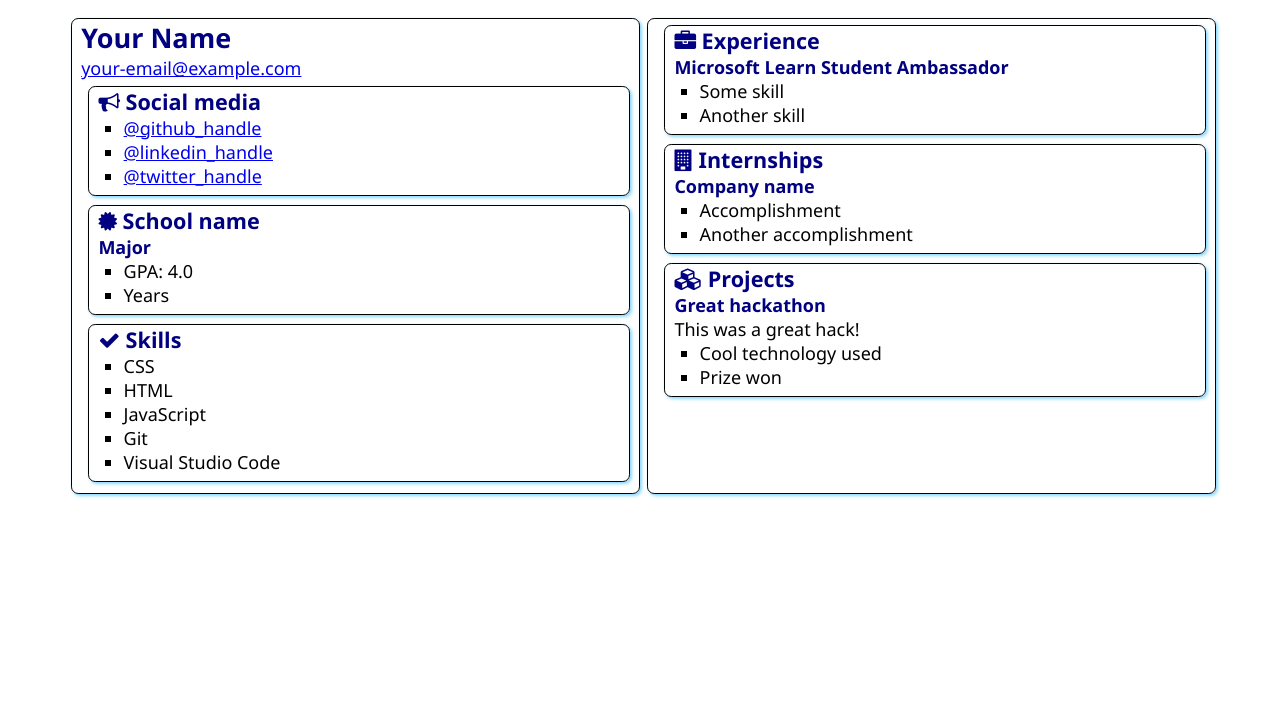
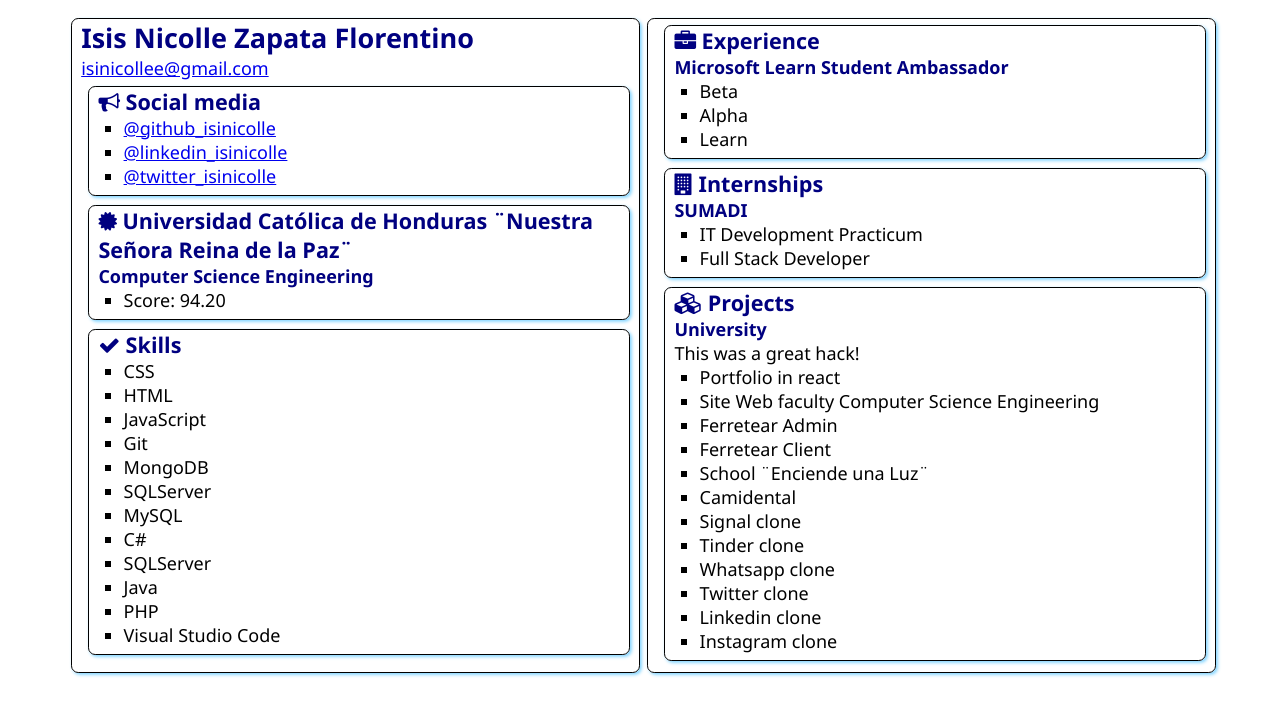
Before and after one commit to isinicolle/SATechnicalOnboarding, a plain HTML site: page src/index.html in a window 1280 px wide. Drawn offline with Linux system fonts and the light colour scheme.

Commit message:
Update Onboarding - Isis Nicolle Zapata
-Deploy in azure
-Github Actions
-Update index.html (My information)

```diff
--- a/src/index.html
+++ b/src/index.html
@@ -12,8 +12,8 @@
 <body>
     <main>
         <article class="box">
-            <h1>Your Name</h1>
-            <div><a href="mailto:your.email@example.com">your-email@example.com</a></div>
+            <h1>Isis Nicolle Zapata Florentino</h1>
+            <div><a href="mailto:your.email@example.com">isinicollee@gmail.com</a></div>
 
             <section class="box">
                 <h2>
@@ -21,9 +21,9 @@
                     Social media
                 </h2>
                 <ul>
-                    <li><a href="https://github.com/<handle>">@github_handle</a></li>
-                    <li><a href="https://linkedin.com/in/<handle>">@linkedin_handle</a></li>
-                    <li><a href="https://twitter.com/<handle>">@twitter_handle</a></li>
+                    <li><a href="https://github.com/isinicolle">@github_isinicolle</a></li>
+                    <li><a href="https://linkedin.com/in/isinicolle">@linkedin_isinicolle</a></li>
+                    <li><a href="https://twitter.com/isinicolle">@twitter_isinicolle</a></li>
                 </ul>
             </section>
 
@@ -31,12 +31,11 @@
                 <div class="education">
                     <h2>
                         <i class="fa fa-certificate" aria-hidden="true"></i>
-                        School name
+                        Universidad Católica de Honduras ¨Nuestra Señora Reina de la Paz¨
                     </h2>
-                    <h3>Major</h3>
+                    <h3>Computer Science Engineering</h3>
                     <ul>
-                        <li>GPA: 4.0</li>
-                        <li>Years</li>
+                        <li>Score: 94.20</li>
                     </ul>
                 </div>
             </section>
@@ -51,6 +50,13 @@
                     <li>HTML</li>
                     <li>JavaScript</li>
                     <li>Git</li>
+                    <li>MongoDB</li>
+                    <li>SQLServer</li>
+                    <li>MySQL</li>
+                    <li>C#</li>
+                    <li>SQLServer</li>
+                    <li>Java</li>
+                    <li>PHP</li>
                     <li>Visual Studio Code</li>
                 </ul>
             </section>
@@ -63,8 +69,9 @@
                 </h2>
                 <h3>Microsoft Learn Student Ambassador</h3>
                 <ul>
-                    <li>Some skill</li>
-                    <li>Another skill</li>
+                    <li>Beta</li>
+                    <li>Alpha</li>
+                    <li>Learn</li>
                 </ul>
             </section>
             <section class="box">
@@ -73,10 +80,10 @@
                     Internships
                 </h2>
 
-                <h3>Company name</h3>
+                <h3>SUMADI</h3>
                 <ul>
-                    <li>Accomplishment</li>
-                    <li>Another accomplishment</li>
+                    <li>IT Development Practicum</li>
+                    <li>Full Stack Developer</li>
                 </ul>
             </section>
             <section class="box">
@@ -85,11 +92,21 @@
                     Projects
                 </h2>
 
-                <h3>Great hackathon</h3>
+                <h3>University</h3>
                 <div>This was a great hack!</div>
                 <ul>
-                    <li>Cool technology used</li>
-                    <li>Prize won</li>
+                    <li>Portfolio in react</li>
+                    <li>Site Web faculty Computer Science Engineering</li>
+                    <li>Ferretear Admin</li>
+                    <li>Ferretear Client</li>
+                    <li>School ¨Enciende una Luz¨</li>
+                    <li>Camidental</li>
+                    <li>Signal clone</li>
+                    <li>Tinder clone</li>
+                    <li>Whatsapp clone</li>
+                    <li>Twitter clone</li>
+                    <li>Linkedin clone</li>
+                    <li>Instagram clone</li>
                 </ul>
             </section>
         </article>
```
